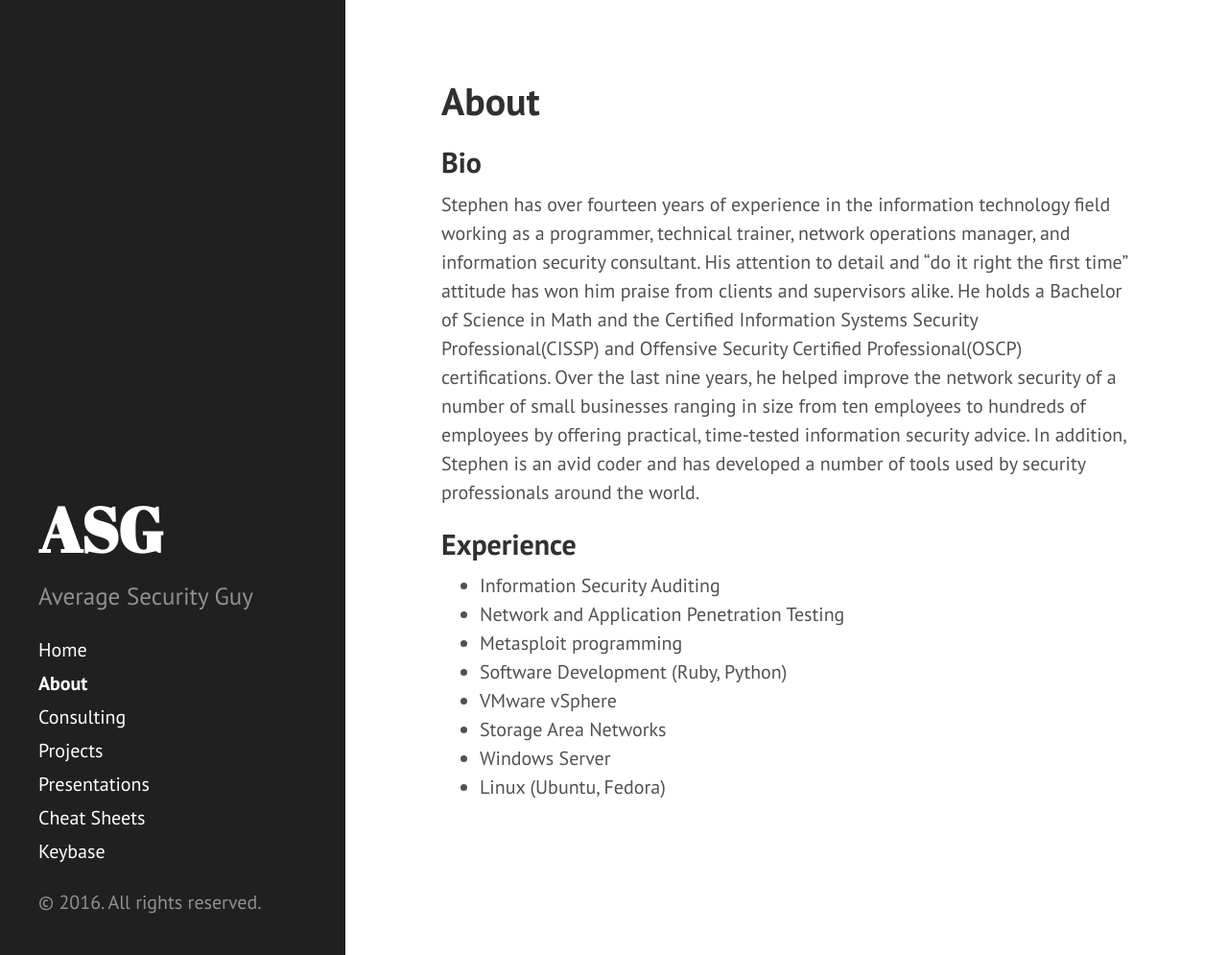
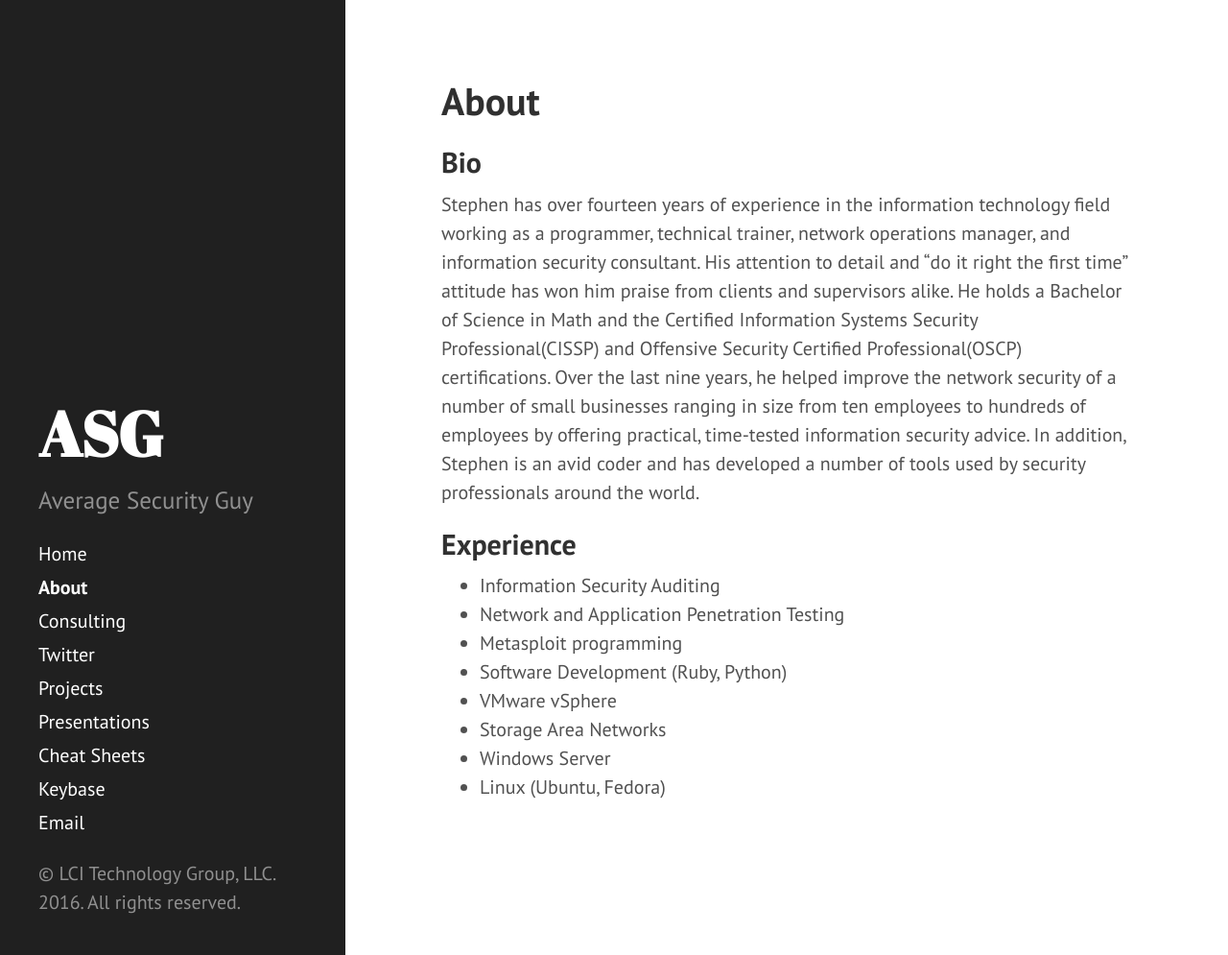
Before and after one commit to jaxmayhem/averagesecurityguy.github.io, a Jekyll site: the page built from about.md, in a window 1280 px wide and 995 px high. Shown: the whole window at 96% size. Built offline with Jekyll 4.4.1, drawn with Linux system fonts in a browser that asks for light colours.

Commit message:
Add twitter and email links.

```diff
--- a/_includes/sidebar.html
+++ b/_includes/sidebar.html
@@ -26,12 +26,14 @@
         {% endif %}
       {% endfor %}
 
+      <a class="sidebar-nav-item" href="https://twitter.com/averagesecguy">Twitter</a>
       <a class="sidebar-nav-item" href="https://github.com/averagesecurityguy">Projects</a>
       <a class="sidebar-nav-item" href="https://github.com/averagesecurityguy/presentations">Presentations</a>
       <a class="sidebar-nav-item" href="https://github.com/averagesecurityguy/cheat-sheets">Cheat Sheets</a>
       <a class="sidebar-nav-item" href="https://keybase.io/averagesecguy">Keybase</a>
+      <a class="sidebar-nav-item" href="mailto:stephen@averagesecurityguy.info">Email</a>
     </nav>
 
-    <p>&copy; {{ site.time | date: '%Y' }}. All rights reserved.</p>
+    <p>&copy; LCI Technology Group, LLC. {{ site.time | date: '%Y' }}. All rights reserved.</p>
   </div>
 </div>
```
